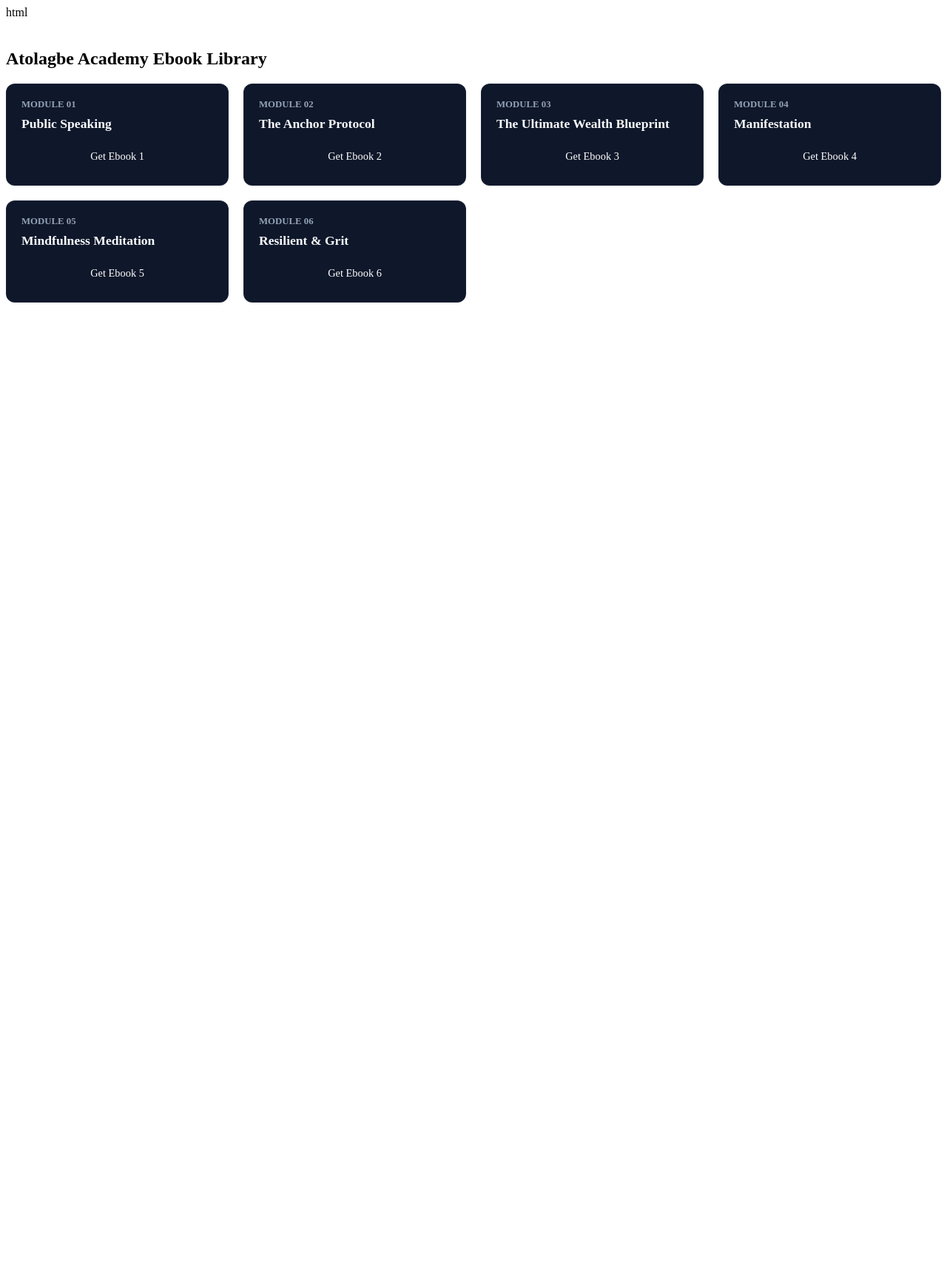
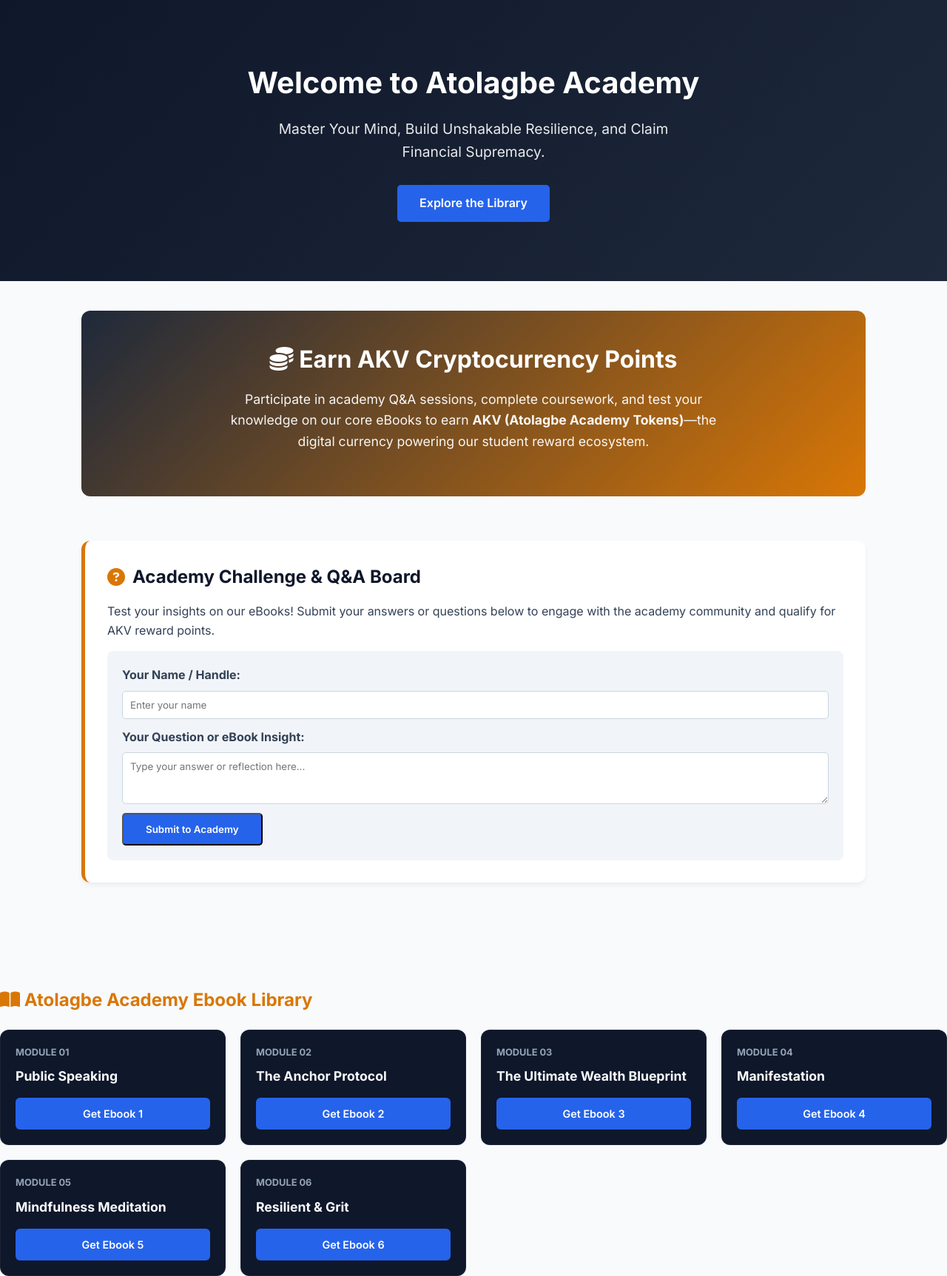
Before and after one commit to Aboladale01/global-command-center, a Flask app: page / in a window 1280 px wide. Shown: the whole page at 74% size. Before the commit the page ends 409 px from the top, so only its background shows below. Run offline with Flask 3, Linux system fonts and the light colour scheme.

Commit message:
Update index.html

```diff
--- a/templates/index.html
+++ b/templates/index.html
@@ -1,4 +1,91 @@
-html
+
+<DOCTYPE html>
+<html lang="en">
+<head>
+    <meta charset="UTF-8">
+    <meta name="viewport" content="width=device-width, initial-scale=1.0">
+    <title>Atolagbe Academy | Master Your Mind, Build Resilience & Wealth</title>
+    <link href="https://fonts.googleapis.com/css2?family=Inter:wght@300;400;600;700&display=swap" rel="stylesheet">
+    <link rel="stylesheet" href="https://cdnjs.cloudflare.com/ajax/libs/font-awesome/6.4.0/css/all.min.css">
+    <style>
+        :root {
+            --primary: #0f172a;
+            --accent: #2563eb;
+            --gold: #d97706;
+            --bg-light: #f8fafc;
+            --text-dark: #334155;
+            --white: #ffffff;
+        }
+        * { box-sizing: border-box; margin: 0; padding: 0; font-family: 'Inter', sans-serif; }
+        body { background-color: var(--bg-light); color: var(--text-dark); line-height: 1.6; }
+
+        header { background: linear-gradient(135deg, var(--primary), #1e293b); color: var(--white); text-align: center; padding: 80px 20px; }
+        header h1 { font-size: 2.5rem; margin-bottom: 15px; color: var(--white); }
+        header p { font-size: 1.2rem; max-width: 600px; margin: 0 auto 30px; opacity: 0.9; }
+        .btn { display: inline-block; background-color: var(--accent); color: var(--white); padding: 12px 30px; border-radius: 5px; text-decoration: none; font-weight: 600; transition: background 0.3s; }
+        .btn:hover { background-color: #1d4ed8; }
+
+        .container { max-width: 1100px; margin: 0 auto; padding: 40px 20px; }
+
+        .section-title { text-align: center; margin-bottom: 40px; }
+        .section-title h2 { font-size: 2rem; color: var(--primary); margin-bottom: 10px; }
+        .section-title p { color: #64748b; }
+
+        .track-section { margin-bottom: 60px; }
+        .grid { display: grid; grid-template-columns: repeat(auto-fit, minmax(300px, 1fr)); gap: 25px; }
+
+        .card { background: var(--white); border-radius: 10px; padding: 25px; box-shadow: 0 4px 6px rgba(0,0,0,0.05); display: flex; flex-direction: column; justify-content: space-between; border-top: 4px solid var(--accent); }
+        .card.gold-border { border-top-color: var(--gold); }
+        .card h3 { font-size: 1.25rem; margin-bottom: 10px; color: var(--primary); }
+        .card p { font-size: 0.95rem; color: #64748b; margin-bottom: 20px; flex-grow: 1; }
+
+        .download-link { display: inline-flex; align-items: center; gap: 8px; color: var(--accent); font-weight: 600; text-decoration: none; }
+        .download-link:hover { text-decoration: underline; }
+
+        /* AKV Banner & Q&A Styles */
+        .akv-banner { background: linear-gradient(135deg, #1e293b, var(--gold)); color: var(--white); border-radius: 12px; padding: 40px; text-align: center; margin-bottom: 60px; }
+        .akv-banner h2 { font-size: 2rem; margin-bottom: 15px; }
+        .akv-banner p { max-width: 700px; margin: 0 auto 20px; font-size: 1.1rem; opacity: 0.95; }
+
+        .qa-section { background: var(--white); border-radius: 12px; padding: 30px; box-shadow: 0 4px 6px rgba(0,0,0,0.05); margin-bottom: 60px; border-left: 5px solid var(--gold); }
+        .qa-section h3 { color: var(--primary); font-size: 1.5rem; margin-bottom: 15px; display: flex; align-items: center; gap: 10px; }
+        .qa-box { background: #f1f5f9; padding: 20px; border-radius: 8px; margin-top: 15px; }
+        .qa-box input, .qa-box textarea { width: 100%; padding: 10px; margin-top: 8px; margin-bottom: 12px; border: 1px solid #cbd5e1; border-radius: 5px; }
+
+        footer { background: var(--primary); color: var(--white); text-align: center; padding: 30px; margin-top: 60px; font-size: 0.9rem; }
+    </style>
+</head>
+<body>
+
+    <header>
+        <h1>Welcome to Atolagbe Academy</h1>
+        <p>Master Your Mind, Build Unshakable Resilience, and Claim Financial Supremacy.</p>
+        <a href="#library" class="btn">Explore the Library</a>
+    </header>
+
+    <div class="container" id="library">
+
+<div class="akv-banner">
+            <h2><i class="fa-solid fa-coins"></i> Earn AKV Cryptocurrency Points</h2>
+            <p>Participate in academy Q&A sessions, complete coursework, and test your knowledge on our core eBooks to earn <strong>AKV (Atolagbe Academy Tokens)</strong>—the digital currency powering our student reward ecosystem.</p>
+        </div>
+
+        <div class="qa-section">
+            <h3><i class="fa-solid fa-circle-question" style="color:var(--gold);"></i> Academy Challenge & Q&A Board</h3>
+            <p>Test your insights on our eBooks! Submit your answers or questions below to engage with the academy community and qualify for AKV reward points.</p>
+            <div class="qa-box">
+                <label for="studentName"><strong>Your Name / Handle:</strong></label>
+                <input type="text" id="studentName" placeholder="Enter your name">
+
+                <label for="studentAnswer"><strong>Your Question or eBook Insight:</strong></label>
+                <textarea id="studentAnswer" rows="3" placeholder="Type your answer or reflection here..."></textarea>
+
+                <button class="btn" onclick="alert('Submission received! Welcome to the AKV evaluation queue, Boss.')">Submit to Academy</button>
+</div>
+
+</div>
+
+ </div>
 <div class="library-container" style="margin-top: 40px;">
     <h2 style="color: var(--gold); margin-bottom: 20px; font-size: 1.5rem;"><i class="fa-solid fa-book-open"></i> Atolagbe Academy Ebook Library</h2>
 
```
